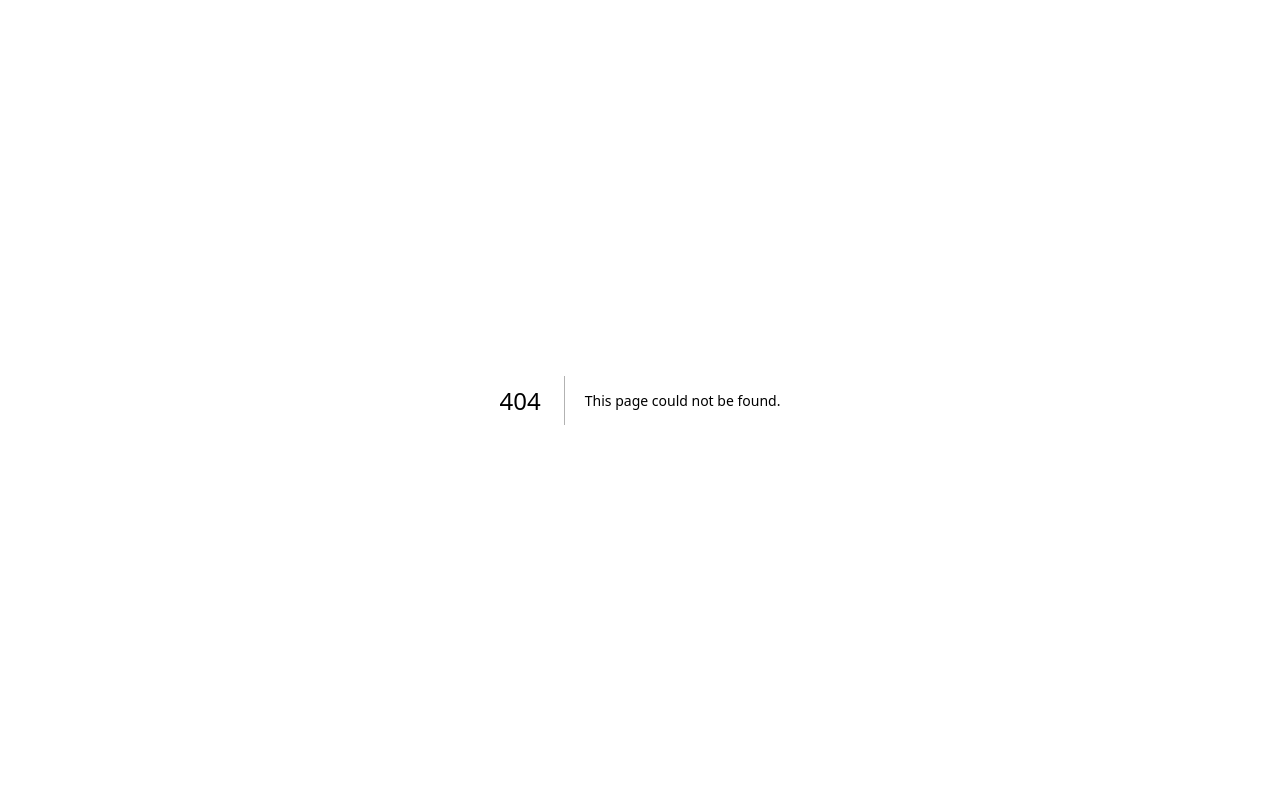
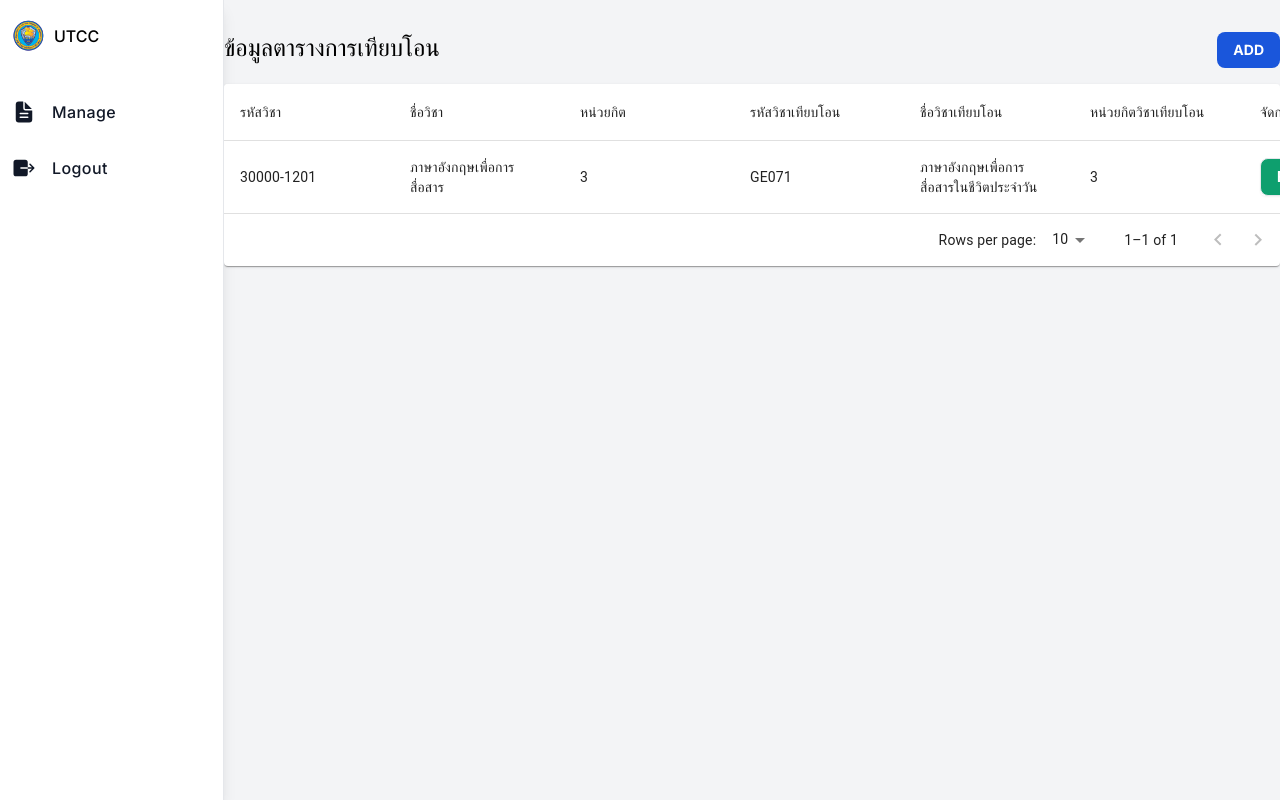
Before and after one commit to bookbig07/my-utcc, a Next.js app: page /manage in a window 1280 px wide. Before the commit this address had no page. Built offline with nearby package versions, Linux system fonts and the light colour scheme.

Commit message:
Add ( Page ) Etc.

```diff
--- a/app/layout.tsx
+++ b/app/layout.tsx
@@ -16,7 +16,11 @@ export default function RootLayout({
 }) {
   return (
     <html lang="en">
-      <body className={inter.className}>{children}</body>
+      <body
+        suppressHydrationWarning={true}
+        className={inter.className}>
+        {children}
+      </body>
     </html>
   )
 }
--- /dev/null
+++ b/app/manage/page.tsx
@@ -0,0 +1,14 @@
+import React from 'react'
+import Sidebar from '@/components/Sidebar'
+import CourseTable from '@/components/CourseTable'
+
+export default function page() {
+  return (
+    <div className="min-h-screen bg-gray-100 flex flex-row">
+        <div className="flex">
+            <Sidebar />
+        </div>
+        <CourseTable/>
+    </div>
+  )
+}
--- a/app/page.tsx
+++ b/app/page.tsx
@@ -3,10 +3,10 @@ import Sidebar from '@/components/Sidebar'
 
 export default function Home() {
   return (
-    <>
-      <div className="min-h-screen bg-gray-100">
-        <Sidebar/>
+    <div className="min-h-screen bg-gray-100 flex flex-row">
+      <div className="flex">
+        <Sidebar />
       </div>
-    </>
+    </div>
   )
 }
--- /dev/null
+++ b/components/CourseTable.tsx
@@ -0,0 +1,149 @@
+"use client";
+import React, { useState } from 'react';
+import Paper from '@mui/material/Paper';
+import Table from '@mui/material/Table';
+import TableBody from '@mui/material/TableBody';
+import TableCell from '@mui/material/TableCell';
+import TableContainer from '@mui/material/TableContainer';
+import TableHead from '@mui/material/TableHead';
+import TablePagination from '@mui/material/TablePagination';
+import TableRow from '@mui/material/TableRow';
+
+interface Column {
+  id: 'CourseCode' | 'CourseName' | 'CourseCredit' | 'ConvertCode' | 'ConvertName' | 'ConvertCredit' | 'Setting';
+  label: string;
+  minWidth?: number;
+  align?: 'right';
+  format?: (value: number) => string;
+}
+
+const columns: readonly Column[] = [
+  { id: 'CourseCode', label: 'รหัสวิชา', minWidth: 170 },
+  { id: 'CourseName', label: 'ชื่อวิชา', minWidth: 170 },
+  { id: 'CourseCredit', label: 'หน่วยกิต', minWidth: 170 },
+  { id: 'ConvertCode', label: 'รหัสวิชาเทียบโอน', minWidth: 170 },
+  { id: 'ConvertName', label: 'ชื่อวิชาเทียบโอน', minWidth: 170 },
+  { id: 'ConvertCredit', label: 'หน่วยกิตวิชาเทียบโอน', minWidth: 170 },
+  { id: 'Setting', label: 'จัดการข้อมูล', minWidth: 170 },
+];
+
+interface Data {
+  CourseCode: string;
+  CourseName: string;
+  CourseCredit: number;
+  ConvertCode: string;
+  ConvertName: string;
+  ConvertCredit: number;
+  _id: string;
+}
+
+function createData(
+  CourseCode: string,
+  CourseName: string,
+  CourseCredit: number,
+  ConvertCode: string,
+  ConvertName: string,
+  ConvertCredit: number,
+  _id: string,
+): Data {
+  return { CourseCode, CourseName, CourseCredit, ConvertCode, ConvertName, ConvertCredit , _id };
+}
+
+const rows = [
+  createData('30000-1201','ภาษาอังกฤษเพื่อการสื่อสาร', 3 , 'GE071' , 'ภาษาอังกฤษเพื่อการสื่อสารในชีวิตประจำวัน' , 3 , '12312312312312'),
+];
+
+
+function CourseTable() {
+  const [page, setPage] = useState(0);
+  const [rowsPerPage, setRowsPerPage] = useState(10);
+
+  const handleChangePage = (event: unknown, newPage: number) => {
+    setPage(newPage);
+  };
+
+  const handleChangeRowsPerPage = (event: React.ChangeEvent<HTMLInputElement>) => {
+    setRowsPerPage(+event.target.value);
+    setPage(0);
+  };
+
+  const SettingButton = ({ row }: { row: Data }) => {
+    return (
+      <div className="inline-flex rounded-md shadow-sm" role="group">
+        <button type="button" className="px-4 py-2 text-sm font-bold text-white bg-green-500 border border-gray-200 rounded-l-lg hover:bg-green-800">
+          Edit
+        </button>
+        <button type="button" className="px-4 py-2 text-sm font-bold text-white bg-red-500 border border-gray-200 rounded-r-md hover:bg-red-800">
+          Delete
+        </button>
+      </div>
+    );
+  };
+
+  return (
+    <div className="relative max-w-[100rem] ml-auto mr-auto overflow-x-auto">
+      <div className="relative mt-8 mb-4 flex flex-row justify-between">
+        <span className=' font-medium text-ms md:text-2xl'>ข้อมูลตารางการเทียบโอน</span>
+        <button type="button" className="px-4 py-2 text-sm font-bold text-white bg-blue-700 rounded-lg hover:bg-blue-800">
+          ADD
+        </button>
+      </div>
+      <Paper sx={{ width: '100%', overflow: 'hidden' }}>
+        <TableContainer sx={{ maxHeight: 440 }}>
+          <Table stickyHeader aria-label="sticky table">
+            <TableHead>
+              <TableRow>
+                {columns.map((column) => (
+                  <TableCell
+                    key={column.id}
+                    align={column.align}
+                    style={{ minWidth: column.minWidth }}
+                  >
+                    {column.label}
+                  </TableCell>
+                ))}
+              </TableRow>
+            </TableHead>
+            <TableBody>
+              {rows
+                .slice(page * rowsPerPage, page * rowsPerPage + rowsPerPage)
+                .map((row) => {
+                  return (
+                    <TableRow
+                      hover
+                      role="checkbox"
+                      tabIndex={-1}
+                      key={row._id}
+                    >
+                      {columns.map((column) => {
+                        const value = row[column.id];
+                        return (
+                          <TableCell key={column.id} align={column.align}>
+                            {column.format && typeof value === 'number'
+                              ? column.format(value)
+                              : value}
+                            {column.id === 'Setting' && <SettingButton row={row} />}
+                          </TableCell>
+                        );
+                      })}
+                    </TableRow>
+                  );
+                })}
+            </TableBody>
+          </Table>
+        </TableContainer>
+        <TablePagination
+          rowsPerPageOptions={[10, 25, 100]}
+          component="div"
+          count={rows.length}
+          rowsPerPage={rowsPerPage}
+          page={page}
+          onPageChange={handleChangePage}
+          onRowsPerPageChange={handleChangeRowsPerPage}
+        />
+      </Paper>
+    </div>
+  );
+}
+
+export default CourseTable
--- /dev/null
+++ b/components/InsertCourse.tsx
@@ -0,0 +1,11 @@
+import React from 'react'
+
+function InsertCourse() {
+  return (
+    <div className=' fixed'>
+        <span>Model</span>
+    </div>
+  )
+}
+
+export default InsertCourse
--- a/components/Sidebar.tsx
+++ b/components/Sidebar.tsx
@@ -3,8 +3,21 @@ import React from 'react'
 import utccIcon from '@/public/utcc-icon.png'
 import Image from 'next/image';
 import { IoDocumentText , IoExit } from "react-icons/io5";
+import { useRouter } from "next/navigation";
+import Cookies from 'js-cookie'
 
 function Sidebar() {
+    const router = useRouter();
+
+    function Logout() : void {
+        Cookies.set("secret-utcc", '');
+        router.push("/signin");
+    }
+
+    function Manage() : void {
+        router.push("/manage");
+    }
+
     return (
         <div className="sidebar min-h-screen w-[3.35rem] overflow-hidden border-r hover:w-56 bg-white hover:shadow-lg transition duration-300 ease-in-out">
             <div className="flex h-screen flex-col justify-between pt-2 pb-6">
@@ -15,13 +28,13 @@ function Sidebar() {
                     </div>
                     <ul className="mt-6 space-y-2 tracking-wide">
                         <li className="min-w-max">
-                            <div className="relative flex items-center space-x-4 px-4 py-3 text-gray-900 cursor-pointer hover:bg-slate-100 transition duration-300 ease-in-out">
+                            <div onClick={() => Manage()} className="relative flex items-center space-x-4 px-4 py-3 text-gray-900 cursor-pointer hover:bg-slate-100 transition duration-300 ease-in-out">
                                 <IoDocumentText className="-ml-1 h-6 w-6"/>
-                                <span className="-mr-1 font-medium">Course Transfer</span>
+                                <span className="-mr-1 font-medium">Manage</span>
                             </div>
                         </li>
                         <li className="min-w-max">
-                            <div className="relative flex items-center space-x-4 px-4 py-3 text-gray-900 cursor-pointer hover:bg-slate-100 transition duration-300 ease-in-out">
+                            <div onClick={() => Logout()} className="relative flex items-center space-x-4 px-4 py-3 text-gray-900 cursor-pointer hover:bg-slate-100 transition duration-300 ease-in-out">
                                 <IoExit className="-ml-1 h-6 w-6"/>
                                 <span className="-mr-1 font-medium">Logout</span>
                             </div>
--- a/package.json
+++ b/package.json
@@ -9,6 +9,9 @@
     "lint": "next lint"
   },
   "dependencies": {
+    "@emotion/react": "^11.11.1",
+    "@emotion/styled": "^11.11.0",
+    "@mui/material": "^5.14.14",
     "flowbite": "^1.8.1",
     "flowbite-react": "^0.6.4",
     "js-cookie": "^3.0.5",
```
Also changed, not shown: 1 other file (tests, documents, lock files or other folders).
